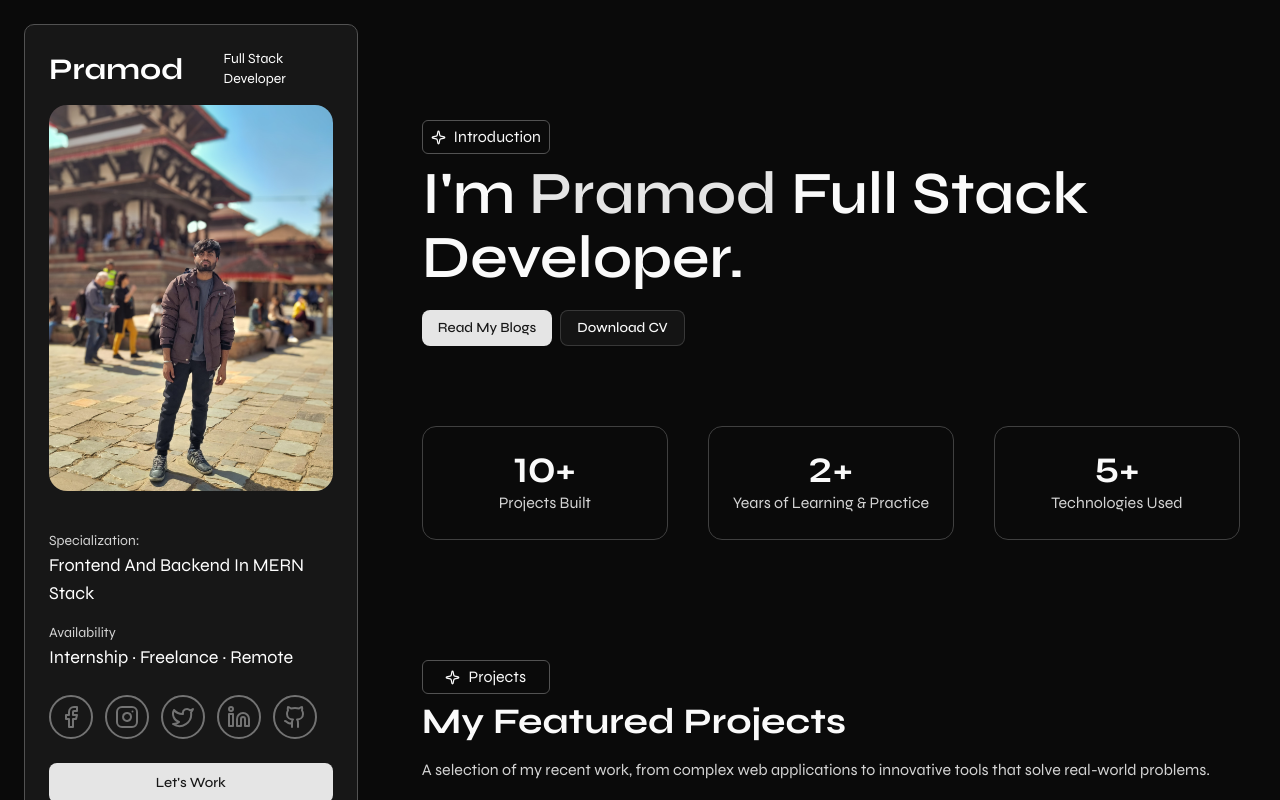
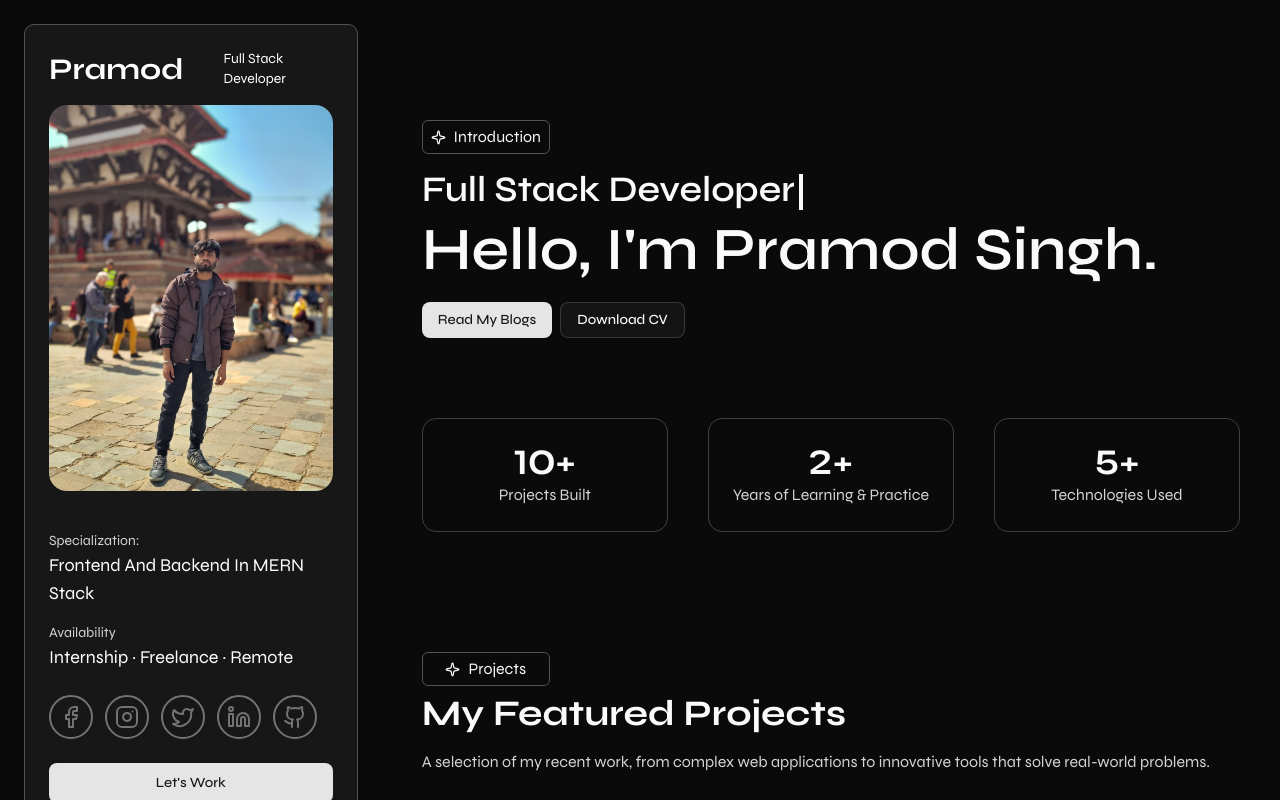
Before and after one commit to pramodsinzh/portfolio, a React (Vite) app: page / in a window 1280 px wide. Shown: the top 800 px of the page. Built offline with nearby package versions, Linux system fonts and the light colour scheme.

Commit message:
added type writer

```diff
--- a/src/components/sections/Hero.tsx
+++ b/src/components/sections/Hero.tsx
@@ -1,6 +1,8 @@
 
 //node modules
 import { motion } from "motion/react"
+import { useMemo } from "react"
+import React from "react"
 
 //custom modules
 import { staggerContainer } from "@/lib/animations"
@@ -12,6 +14,22 @@
 import { SparkleIcon } from "lucide-react"
 
 export const Hero = () => {
+    const roles = useMemo(() => ['Full Stack Developer', 'Web Developer', 'MERN Stack Developer', 'Software Developer'], [])
+    const [index, setIndex] = React.useState(0);
+    const [subIndex, setSubIndex] = React.useState(0);
+    const [deleting, setDeleting] = React.useState(false);
+
+    React.useEffect(() => {
+        const current = roles[index]
+        const timeout = setTimeout(() => {
+            if (!deleting && subIndex < current.length) setSubIndex(v => v + 1)
+            else if (!deleting && subIndex === current.length) setTimeout(() => setDeleting(true), 1200)
+            else if (deleting && subIndex > 0) setSubIndex(v => v - 1)
+            else if (deleting && subIndex === 0) { setDeleting(false); setIndex(p => (p + 1) % roles.length) }
+        }, deleting ? 40 : 60)
+        return () => clearTimeout(timeout)
+    }, [subIndex, index, deleting, roles])
+
     const handleDownloadCV = () => {
         const link = document.createElement('a');
         link.href = '/pramod_cv.pdf';
@@ -34,9 +52,17 @@
                 className="flex items-center justify-center py-1 gap-2 border border-neutral-600 rounded-sm w-32"
             ><SparkleIcon size={15} /><span>Introduction</span></motion.p>
 
-            <motion.h1 className="text-4xl md:text-5xl lg:text-6xl font-semibold capitalize mt-2 max-w-3xl md:leading-16">
-                I'm <span className="text-primary"> Pramod</span> Full stack developer.
+            <motion.p className="text-2xl md:text-3xl lg:text-4xl mt-4 font-semibold">
+                {roles[index].substring(0, subIndex)}
+                <span
+                    className="inline-block w-1 ml-1 bg-white animate-pulse align-middle"
+                    style={{ height: "1em" }}
+                />
+            </motion.p>
+            <motion.h1 className="text-4xl md:text-5xl lg:text-6xl mt-2 font-semibold max-w-3xl md:leading-16">
+                Hello, I'm <span>Pramod Singh.</span>
             </motion.h1>
+
 
             <motion.div className="mt-5 flex gap-2">
                 <Button asChild><a href="#">Read My Blogs</a></Button>
```
